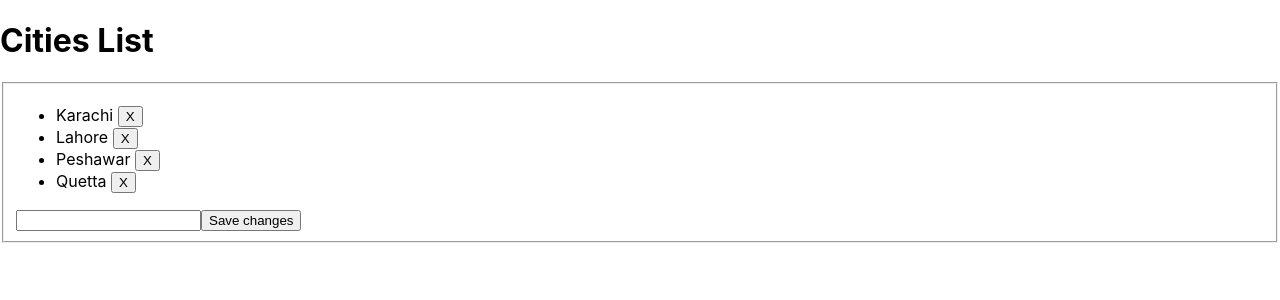
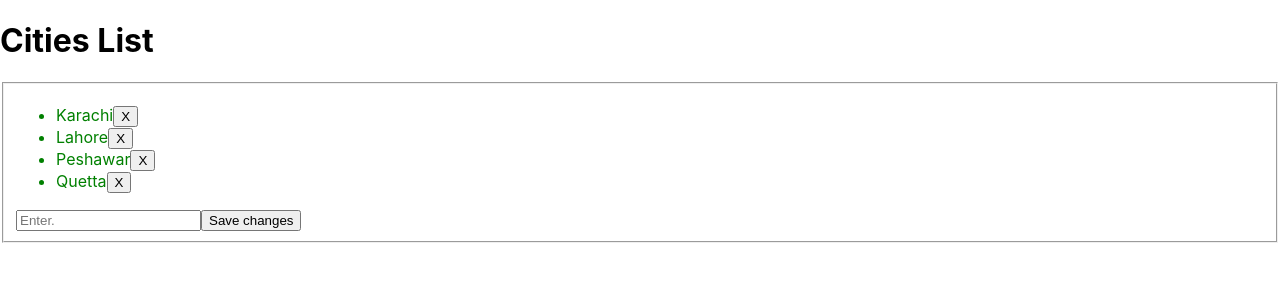
Before and after one commit to OmarMWarraich/React-4rm-scratch, a React (Create React App) app: page / in a window 1280 px wide. Shown: the top 300 px of the page. Built offline with nearby package versions, Linux system fonts and the light colour scheme.

Commit message:
Conditional-Rendering

```diff
--- a/src/App.js
+++ b/src/App.js
@@ -2,14 +2,30 @@
 import React from 'react';
 import './App.css';
 
-// Forms
-// Input fields:-e.g,  Textbox, TextArea, Checkbox, Date Input, Radio, Select
+// Conditional Rendering
+// Conditional Rendering is about deciding what to render and when
+// Simply renders if provided condition is met
+// e.g, max limit message comp => renders error msg instd of alert in case of no city name provided on submit
+// Three conditional rendering approaches;
+// render if true (if else)
+// ternary expression (condition ? true : false)
+// Short circuit evaluation (&&,||)
+
+
+function ErrorMessage(props) {
+  const { message } = props
+
+  return <span style={{ color: ' red '}}>{message}</span>
+}
 
 
 function ControlledInputBox (props) {
-  const { handleInputChange, textBoxValue } = props
+  const { handleInputChange, textBoxValue, noCityFlag } = props
   return (
-    <input type='text' value={textBoxValue} onChange={handleInputChange} />
+    <>
+    <input type='text' value={textBoxValue} onChange={handleInputChange} placeholder='Enter.' />
+    {noCityFlag && <ErrorMessage message='Enter city name' />}
+    </>
   )
 }
 function ButtonComponent (props) {
@@ -18,7 +34,8 @@ function ButtonComponent (props) {
 class MyComponent extends React.Component {
   state = {
     cityArray: ['Karachi', 'Lahore', 'Peshawar', 'Quetta'],
-    textBoxValue: ''
+    textBoxValue: '',
+    noCityFlag: false,
   }
   handleInputChange = (e) => {
     const { value } = e.target
@@ -30,7 +47,8 @@ class MyComponent extends React.Component {
     const { textBoxValue } = this.state
     this.setState( prevState => ({
       cityArray: [...prevState.cityArray, textBoxValue],
-      textBoxValue: ''
+      textBoxValue: '',
+      noCityFlag: false
     }))
   }
   removeCity = (e) => {
@@ -47,23 +65,23 @@ class MyComponent extends React.Component {
     e.preventDefault()
 
     if (textBoxValue === '') {
-      alert('Please enter city name to save')
+      this.setState({ noCityFlag: true})
     } else {
       this.addCity()
     }
   }
 
   render () {
-    const { cityArray, textBoxValue } = this.state
+    const { cityArray, textBoxValue, noCityFlag } = this.state
 
     return (
       <fieldset>
       <form onSubmit={this.handleForm}>
       <ul>
       {cityArray.map(city => (
-        <li key={city}>
-          {' '}
-          {city}{' '}
+        <li key={city}
+          style={{ color: cityArray.length > 5 ? 'red' : 'green' }}>
+          {city}
           <button value={city} onClick={this.removeCity}>
             X
             </button>
```
